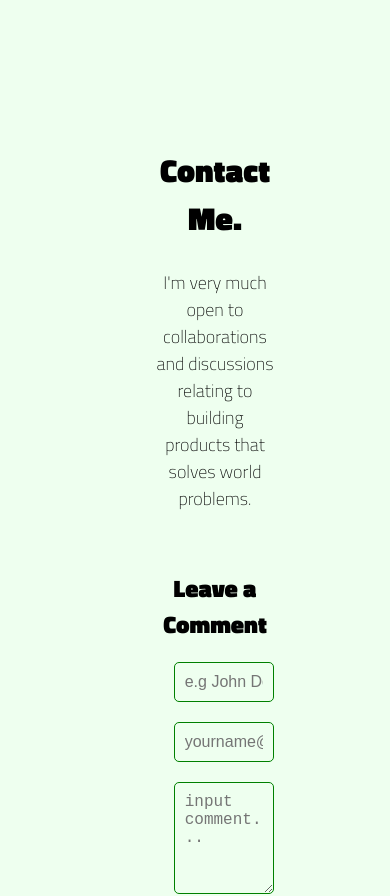
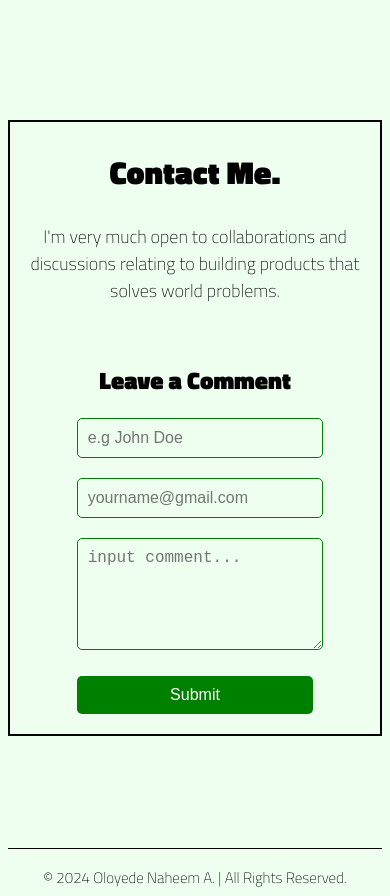
Before and after one commit to Mentor-Ntech/myPortfolio, a React (Vite) app: page / in a window 390 px wide. Shown: the part 5520-6416 px from the top of the page. Built offline with nearby package versions, Linux system fonts and the light colour scheme.

Commit message:
update end

```diff
--- a/src/components/Contact/Contact.scss
+++ b/src/components/Contact/Contact.scss
@@ -4,9 +4,17 @@
   margin: 7rem 0;
   align-items: center;
   justify-content: center;
-  flex-wrap: wrap;
   gap: 20px;
   flex-direction: column;
+
+  @media screen and (max-width: 768px) {
+    padding: 0 4em;
+    border: 2px solid;
+  }
+
+  @media screen and (max-width: 460px) {
+    padding: 0 1em;
+  }
 
   header {
     text-align: center;
```
